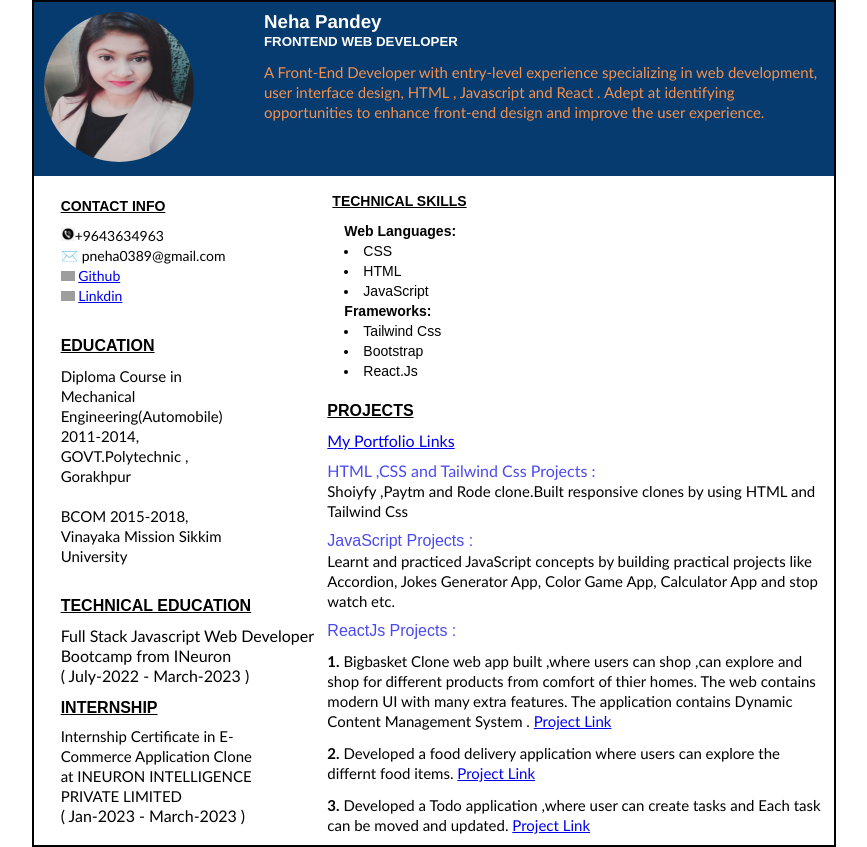
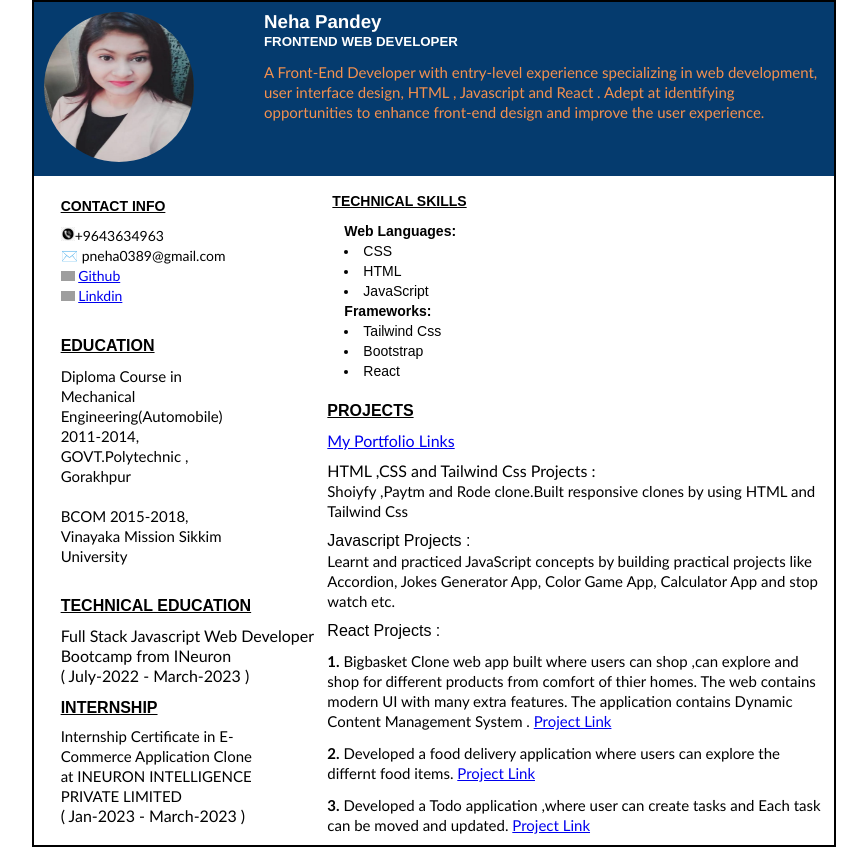
Before and after one commit to nehapandey-dev/myresume, a plain HTML site: page index.html in a window 1280 px wide. Shown: the whole page, without its empty margins (206-1073 px from the left). Drawn offline with Linux system fonts and the light colour scheme; grey boxes are pictures that could not be loaded.

Commit message:
Update index.html

```diff
--- a/index.html
+++ b/index.html
@@ -100,7 +100,7 @@
                             <h4>Frameworks:</h4>
                             <li>Tailwind Css</li>
                             <li>Bootstrap</li>
-                            <li>React.Js</li>
+                            <li>React</li>
                         </div>
                     </div>
                 </div>
@@ -109,21 +109,21 @@
                 </h4>
                 <a href="https://www.findcoder.io/u/nehap" target="_blank">My Portfolio Links</a>
                 <div>
-                    <p style="margin-top: 10px;color:rgb(74, 74, 240)">HTML ,CSS and Tailwind
+                    <p style="margin-top: 10px;">HTML ,CSS and Tailwind
                         Css Projects :</p>
 
                     <p style="font-size:15px">Shoiyfy ,Paytm and Rode clone.Built responsive clones by using HTML and
                         Tailwind Css</p>
 
 
-                    <p style="font-family: sans-serif;color:rgb(74, 74, 240);margin-top: 10px;">
-                        JavaScript Projects :</p>
+                    <p style="font-family: sans-serif;margin-top: 10px;">
+                        Javascript Projects :</p>
                     <p style="font-size:15px">Learnt and practiced JavaScript concepts by building practical projects
                         like Accordion, Jokes
                         Generator App, Color Game App, Calculator App and stop watch etc.</p>
-                    <p style="font-family: sans-serif;color:rgb(74, 74, 240);margin-top: 10px;margin-bottom: 10px;">
-                        ReactJs Projects :</p>
-                    <p style="font-size:15px"><b>1.</b> Bigbasket Clone web app built ,where users can
+                    <p style="font-family: sans-serif;margin-top: 10px;margin-bottom: 10px;">
+                        React Projects :</p>
+                    <p style="font-size:15px"><b>1.</b> Bigbasket Clone web app built where users can
                         shop ,can explore
                         and shop for
                         different products from comfort of thier homes. The web contains modern UI with many extra
```
